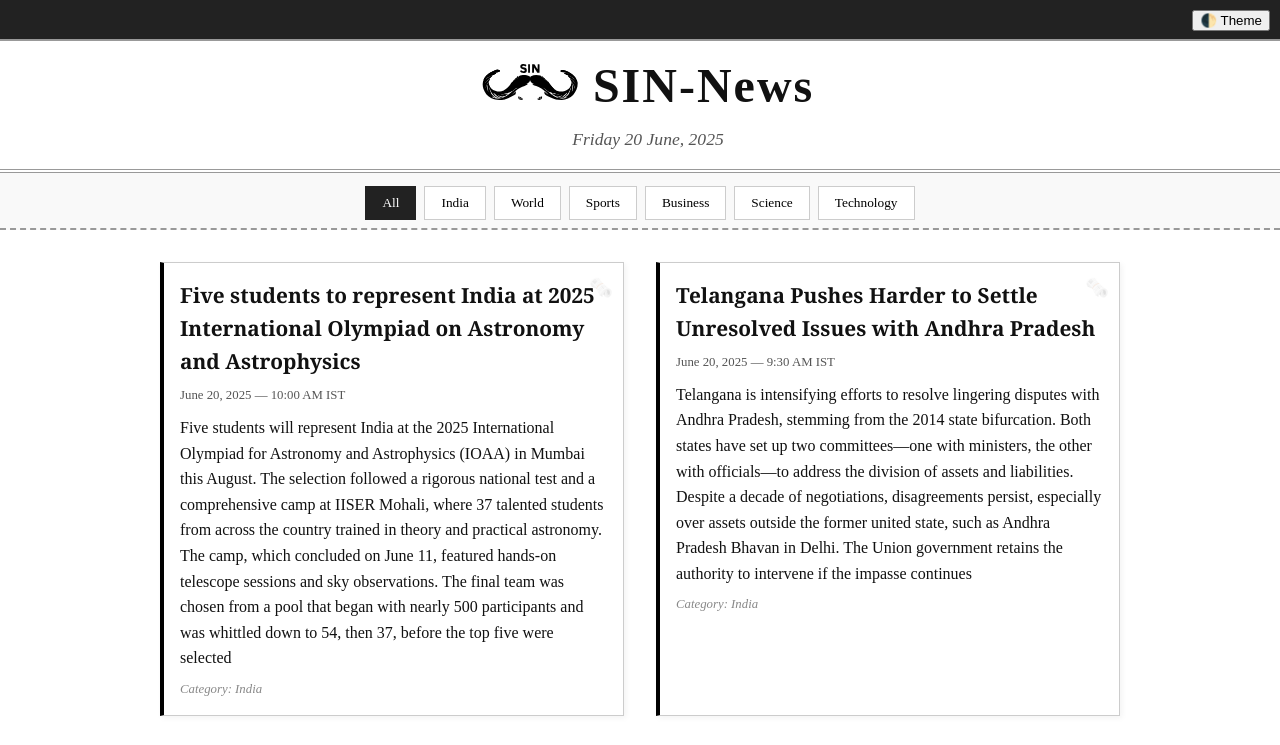
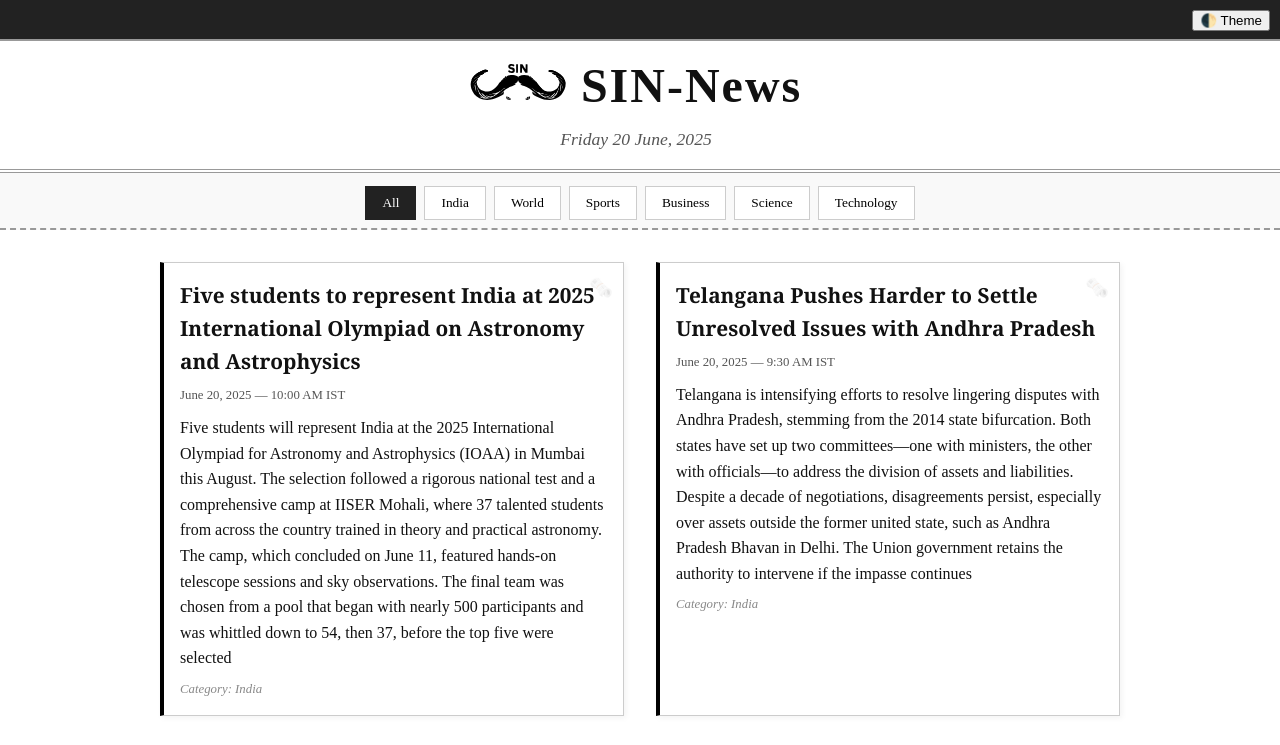
Before and after one commit to Sparsh432/SIN-News, a plain HTML site: page index.html in a window 1280 px wide. Shown: the top 745 px of the page. Drawn offline with Linux system fonts and the light colour scheme.

Commit message:
Update index.html

```diff
--- a/index.html
+++ b/index.html
@@ -26,7 +26,7 @@
     header {
       margin-top: 1rem;
       text-align: center;
-      padding: 2rem 1rem 1rem 2rem;
+      padding: 2rem 1rem 1rem 0.5rem;
       border-bottom: 4px double #999;
     }
 
```
